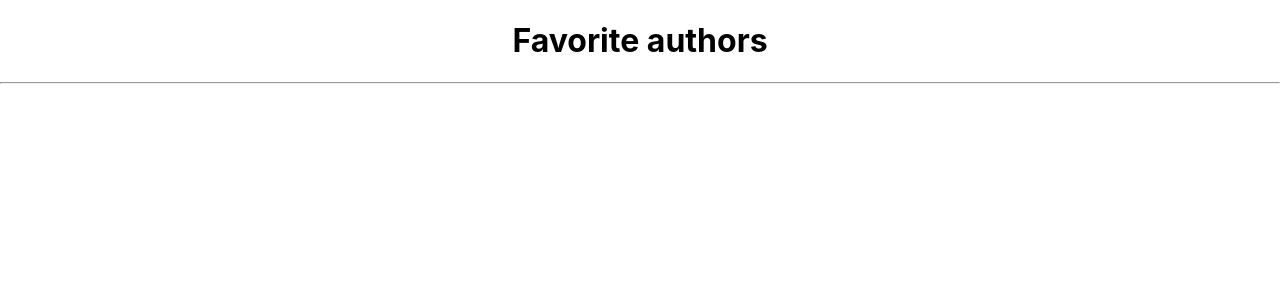
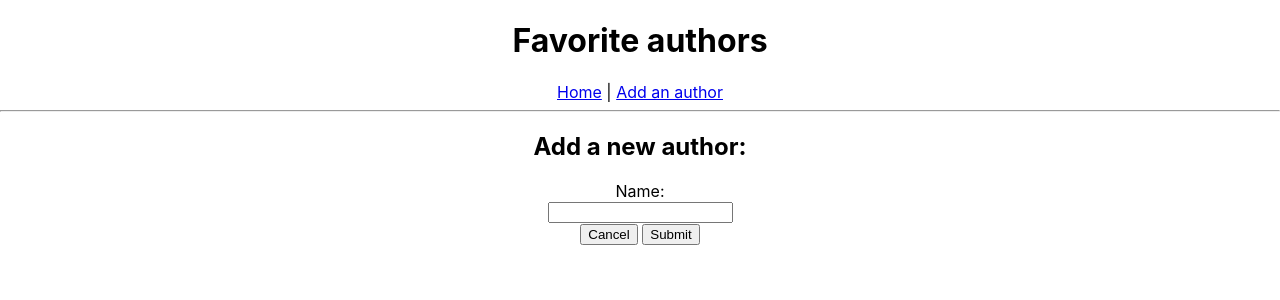
Before and after one commit to PaulDeUlloa/MERN_Authors, a React (Create React App) app in the folder client/: page /authors/new in a window 1280 px wide. Before the commit this address had no page. Shown: the top 300 px of the page. Built offline with nearby package versions, Linux system fonts and the light colour scheme.

Commit message:
client side finished

```diff
--- a/client/src/App.jsx
+++ b/client/src/App.jsx
@@ -1,16 +1,19 @@
 import { Routes, Route, Link } from "react-router-dom";
 import "./App.css";
 import Dashboard from "./view/Dashboard";
+import CreateAuthor from "./view/CreateAuthor";
+import UpdateAuthor from "./view/UpdateAuthor";
 
 function App() {
   return <div className="App">
     <h1>Favorite authors</h1>
-
-
+    <Link to="/authors">Home</Link> | {" "}
+    <Link to="/authors/new">Add an author</Link>
     <hr />
     <Routes>
       <Route path="/authors" element={<Dashboard />} />
-
+      <Route path="/authors/new" element={<CreateAuthor />} />
+      <Route path="/authors/:id/edit" element={<UpdateAuthor />} />
     </Routes>
 
   </div>;
--- a/client/src/view/CreateAuthor.jsx
+++ b/client/src/view/CreateAuthor.jsx
@@ -1,7 +1,58 @@
-import React from "react";
+import axios from "axios";
+import React, { useState } from "react";
+import { useNavigate, } from "react-router-dom"
+import { Link } from "react-router-dom";
+
+
 
 const CreateAuthor = () => {
-    return <div>Create Author: </div>
+    const[name, setName] = useState("");
+
+    const [errors, setErrors] = useState([])
+
+    const navigate = useNavigate();
+
+    const submitHandler = (e) => {
+        e.preventDefault();
+
+        axios.post(`http://localhost:8000/api/authors`, {name})
+        .then(() => navigate("/authors"))
+        .catch((err)=>{
+            const errResponse = err.response.data.errors;
+            const errArr = [];
+            for(const key in errResponse){
+                errArr.push(errResponse[key].message)
+            }
+            setErrors(errArr);
+        });
+    };
+
+
+
+    return <div>
+        <h2>Add a new author:</h2>
+        <form onSubmit={submitHandler}>
+            <div>
+                <label>Name: </label>
+                <br></br>
+                <input
+                type="text"
+                value={name}
+                onChange={(e)=>setName(e.target.value)}
+                />
+                <div>
+                    <Link to="/authors">
+                        <button>Cancel</button>
+                    </Link>
+                    {" "}
+                    <input type="submit" value="Submit" />
+                </div>
+            </div>
+        </form>
+        {errors.map((err, idx) =>{
+            return <p key={idx}>{err}</p>;
+        })}
+    </div>
 };
 
 export default CreateAuthor;
--- a/client/src/view/Dashboard.jsx
+++ b/client/src/view/Dashboard.jsx
@@ -1,7 +1,62 @@
-import React from "react";
+import React,{useState, useEffect} from "react";
+import axios from"axios";
+import { Link } from "react-router-dom";
 
 const Dashboard = () => {
-    return <div>Dashboard</div>
+    const [authorList, setAuthorList] = useState([]);
+
+    useEffect(() => {
+        axios
+        .get(`http://localhost:8000/api/authors`)
+        .then((res) => setAuthorList(res.data))
+        .catch((err) => console.log(err));
+
+    }, []);
+
+    const handleDelete = (deletedId) =>{
+        axios.delete(`http://localhost:8000/api/authors/${deletedId}`)
+        .then(() => {
+            removeFromDom(deletedId);
+        })
+        .catch((err) => console.log(err));
+    };
+    //* updates dom without refresh
+    const removeFromDom = (deletedId) => {
+        const filteredList = authorList.filter(
+            (eachAuthor, idx) => eachAuthor._id !== deletedId
+        );
+        setAuthorList(filteredList);
+    }
+
+    return (
+        <div>
+            <h2>We have quotes by:</h2>
+            <table>
+                <thead>
+                    <tr>
+                        <th>Author</th>
+                        <th>Actions</th>
+                    </tr>
+                </thead>
+                <tbody>
+                    {authorList.map((oneAuthor, idx) => {
+                    return(
+                        <tr key={idx}>
+                            <td>{oneAuthor.name}</td>
+                            <td>
+                                <Link to={`/authors/${oneAuthor._id}/edit`}>
+                                    <button>Edit</button></Link>
+                                <Link>
+                                    <button onClick={()=>handleDelete(oneAuthor._id)}>Delete</button>
+                                </Link>
+                            </td>
+                        </tr>
+                    )
+                })}
+                </tbody>
+            </table>
+        </div>
+    )
 };
 
 export default Dashboard;
--- a/client/src/view/UpdateAuthor.jsx
+++ b/client/src/view/UpdateAuthor.jsx
@@ -1,7 +1,72 @@
-import React from "react";
+import axios from "axios";
+import React, { useState, useEffect } from "react";
+import { useNavigate, useParams, } from "react-router-dom"
+import { Link } from "react-router-dom";
+
+
 
 const UpdateAuthor = () => {
-    return <div>Update Author: </div>
+    const[name, setName] = useState("");
+
+    const { id } = useParams();
+
+    const [errors, setErrors] = useState([])
+
+    const navigate = useNavigate();
+
+    useEffect(() => {
+        axios
+        .get(`http://localhost:8000/api/authors/${id}`)
+        .then((res) =>{
+            const oneAuthor = res.data;
+            setName(oneAuthor.name);
+        })
+        .catch((err) => console.log(err));
+
+    }, []);
+
+    const submitHandler = (e) => {
+        e.preventDefault();
+
+        axios
+        .put(`http://localhost:8000/api/authors/${id}`, {name})
+        .then(() => navigate("/authors"))
+        .catch((err)=>{
+            const errResponse = err.response.data.errors;
+            const errArr = [];
+            for(const key in errResponse){
+                errArr.push(errResponse[key].message)
+            }
+            setErrors(errArr);
+        });
+    };
+
+
+
+    return <div>
+        <h2>Edit this author:</h2>
+        <form onSubmit={submitHandler}>
+            <div>
+                <label>Name: </label>
+                <br></br>
+                <input
+                type="text"
+                value={name}
+                onChange={(e)=>setName(e.target.value)}
+                />
+                <div>
+                    <Link to="/authors">
+                        <button>Cancel</button>
+                    </Link>
+                    {" "}
+                    <input type="submit" value="Submit" />
+                </div>
+            </div>
+        </form>
+        {errors.map((err, idx) =>{
+            return <p key={idx}>{err}</p>;
+        })}
+    </div>
 };
 
 export default UpdateAuthor;
```
Also changed, not shown: client/src/view/AuthorDetails.jsx (deleted, +0 -7 lines), 2 other files (tests, documents, lock files or other folders).
